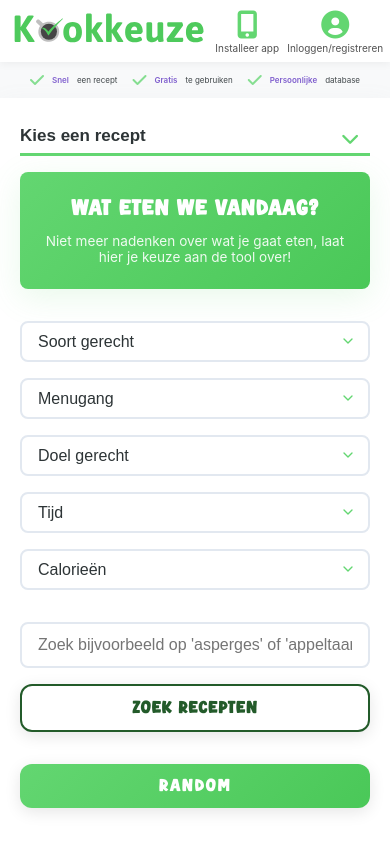
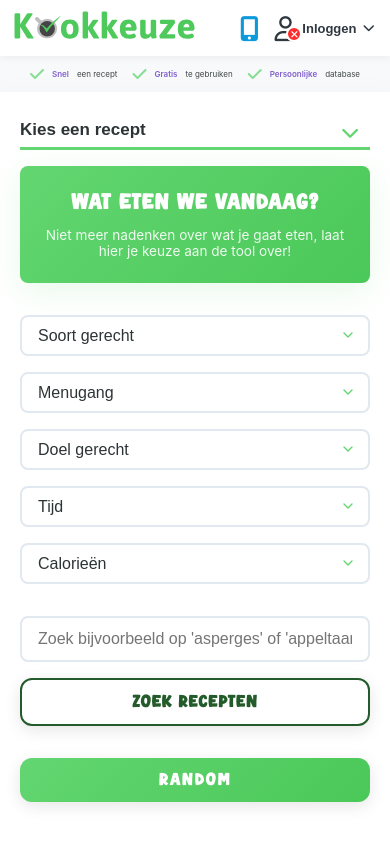
Before and after one commit to kookkeuze/kookkeuze, a website: page index.html in a window 390 px wide. Shown: the top 844 px of the page. Drawn offline with Linux system fonts and the light colour scheme.

Commit message:
Add files via upload
Iconen aan de bovenkant

```diff
--- a/index.html
+++ b/index.html
@@ -25,18 +25,19 @@
     <img src="Logo/Kookkeuze-logo.svg" alt="Kookkeuze-logo" class="logo-img" id="homeLogo" />
 
     <div class="topbar-actions">
-      <div class="install-cta">
-        <button id="installAppBtn" class="install-app-btn" aria-label="Installeer app">
-          <i class="fas fa-mobile-alt"></i>
-        </button>
+      <button id="installAppBtn" class="topbar-action-btn install-app-btn" aria-label="Installeer app">
+        <span class="action-icon-shell"><i class="fas fa-mobile-alt"></i></span>
         <span id="installAppText" class="install-text">Installeer app</span>
-      </div>
-      <div class="auth-cta">
-        <button id="authBtn" class="icon-btn" aria-label="Inloggen of registreren">
-          <i class="fas fa-user-circle"></i>
-        </button>
-        <span class="login-text">Inloggen/registreren</span>
-      </div>
+      </button>
+
+      <button id="authBtn" class="topbar-action-btn auth-action-btn" aria-label="Inloggen of registreren">
+        <span class="action-icon-shell auth-icon-shell">
+          <i class="far fa-user auth-main-icon"></i>
+          <span id="authStatusBadge" class="auth-status-badge"><i class="fas fa-times"></i></span>
+        </span>
+        <span class="login-text">Inloggen</span>
+        <i class="fas fa-chevron-down topbar-chevron"></i>
+      </button>
     </div>
   </div>
 </header>
--- a/index.js
+++ b/index.js
@@ -674,7 +674,8 @@ const loginPane    = document.getElementById('loginPane');
 const registerPane = document.getElementById('registerPane');
 const loggedInPane = document.getElementById('loggedInPane');
 const logoutBtn    = document.getElementById('logoutBtn');
-const authBtnIcon  = document.querySelector('#authBtn i');
+const authBtnIcon  = document.querySelector('#authBtn .auth-main-icon');
+const authStatusBadge = document.getElementById('authStatusBadge');
 const authModal    = document.getElementById('authModal');
 const loginText    = document.querySelector('.login-text');
 
@@ -689,8 +690,14 @@ function updateAuthUI(){
   msgBox.textContent = '';
   msgBox.classList.remove('success','error');
 
-  authBtnIcon.className = loggedIn ? 'fas fa-user-check' : 'fas fa-user-circle';
-  if (loginText) loginText.textContent = loggedIn ? 'Ingelogd' : 'Inloggen/registreren';
+  if (authBtnIcon) authBtnIcon.className = 'far fa-user auth-main-icon';
+  if (loginText) loginText.textContent = loggedIn ? 'Ingelogd' : 'Inloggen';
+  if (authStatusBadge) {
+    authStatusBadge.classList.toggle('is-logged-in', loggedIn);
+    authStatusBadge.innerHTML = loggedIn
+      ? '<i class="fas fa-check"></i>'
+      : '<i class="fas fa-times"></i>';
+  }
 
   if (loggedIn){
     loggedInPane.style.display = 'block';
--- a/styles.css
+++ b/styles.css
@@ -1157,7 +1157,7 @@ select:focus {
 .topbar-actions {
   display: flex;
   align-items: center;
-  gap: 18px;
+  gap: 10px;
   flex-shrink: 0;
 }
 
@@ -1167,105 +1167,114 @@ select:focus {
   color: #63D671;       /* zelfde groen */
 }
 
-.icon-btn {
-  background: none;
+.topbar-action-btn {
   border: none;
+  background: transparent;
+  padding: 6px 8px;
+  min-width: unset;
+  display: inline-flex;
+  align-items: center;
+  gap: 8px;
+  color: #30363f;
+  font-size: 16px;
+  font-weight: 600;
+}
+
+.action-icon-shell {
+  position: relative;
+  width: 28px;
+  height: 28px;
+  display: inline-flex;
+  align-items: center;
+  justify-content: center;
   font-size: 30px;
-  color: #63D671;
-  cursor: pointer;
-  min-width: 44px;
-  width: 44px;
-  height: 44px;
-  padding: 0;
+  color: #2f3740;
+}
+
+.install-app-btn .action-icon-shell {
+  color: #0d9add;
+}
+
+.install-text,
+.login-text {
+  font-size: 17px;
+  line-height: 1;
+  color: #2f3740;
+  white-space: nowrap;
+}
+
+.topbar-chevron {
+  font-size: 16px;
+  color: #2f3740;
+  margin-left: 2px;
+}
+
+.auth-icon-shell {
+  color: #2f3740;
+}
+
+.auth-status-badge {
+  position: absolute;
+  right: -5px;
+  bottom: -2px;
+  width: 16px;
+  height: 16px;
+  border-radius: 999px;
+  background: #ff2a2a;
+  color: #ffffff;
+  border: 2px solid #ffffff;
   display: inline-flex;
   align-items: center;
   justify-content: center;
-}
-
-.install-app-btn {
-  background: none;
-  border: none;
-  font-size: 28px;
-  color: #63D671;
-  cursor: pointer;
-  min-width: 44px;
-  width: 44px;
-  height: 44px;
-  padding: 0;
-  display: inline-flex;
-  align-items: center;
-  justify-content: center;
-}
-
-.auth-cta {
-  display: flex;
-  flex-direction: column;   /* tekst onder het icoon */
-  align-items: center;
-  gap: 3px;
-  min-width: 80px;
-}
-
-.install-cta {
-  display: flex;
-  flex-direction: column;
-  align-items: center;
-  gap: 3px;
-  min-width: 80px;
-}
-
-.auth-cta .login-text {
-  font-size: 12px;
-  line-height: 1.1;
-  color: #333;
-  opacity: .85;
-  white-space: nowrap;
-}
-
-.install-text {
-  font-size: 12px;
-  line-height: 1.1;
-  color: #333;
-  opacity: .85;
-  white-space: nowrap;
-}
-
-@media (max-width: 480px) {
+  font-size: 10px;
+}
+
+.auth-status-badge.is-logged-in {
+  background: #4dca5b;
+}
+
+@media (max-width: 900px) {
   .topbar {
     padding: 8px 12px;
   }
 
   .topbar-inner {
-    gap: 10px;
+    gap: 8px;
   }
 
   .logo-img {
-    height: 42px;
+    height: 40px;
     width: auto;
   }
 
   .topbar-actions {
-    gap: 8px;
-  }
-
-  .auth-cta,
-  .install-cta {
-    min-width: 64px;
-    gap: 1px;
-  }
-
-  .icon-btn,
-  .install-app-btn {
-    width: 34px;
-    height: 34px;
-    min-width: 34px;
-    font-size: 28px;
-  }
-
-  .auth-cta .login-text,
+    gap: 4px;
+  }
+
+  .topbar-action-btn {
+    padding: 4px;
+    gap: 5px;
+  }
+
+  .action-icon-shell {
+    width: 24px;
+    height: 24px;
+    font-size: 25px;
+  }
+
+  .install-text,
+  .login-text {
+    font-size: 13px;
+  }
+
+  .topbar-chevron {
+    font-size: 12px;
+  }
+}
+
+@media (max-width: 600px) {
   .install-text {
-    display: block;
-    font-size: 10px;
-    line-height: 1.1;
+    display: none;
   }
 }
 
```
